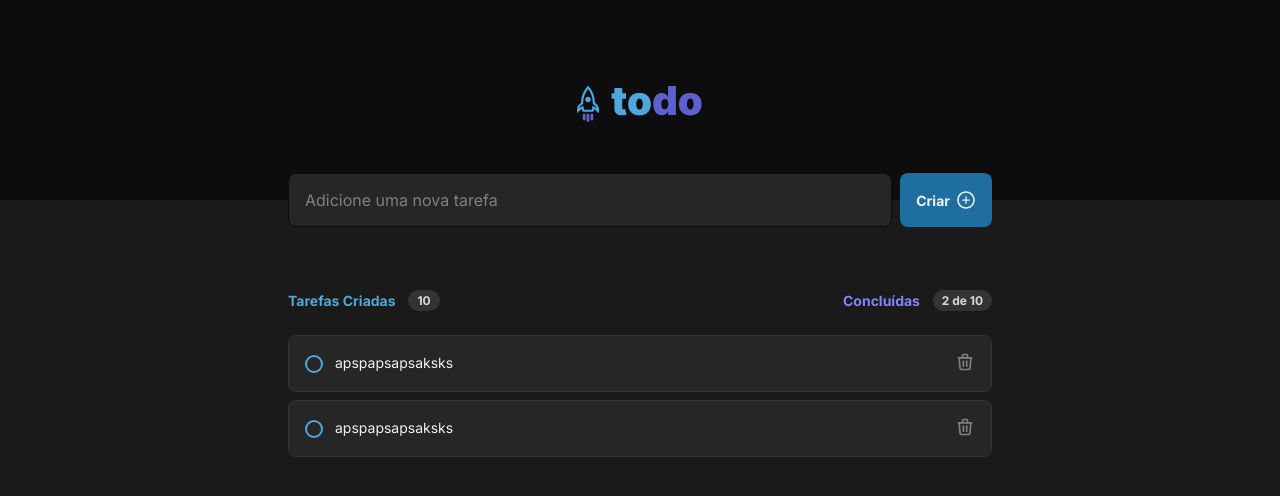
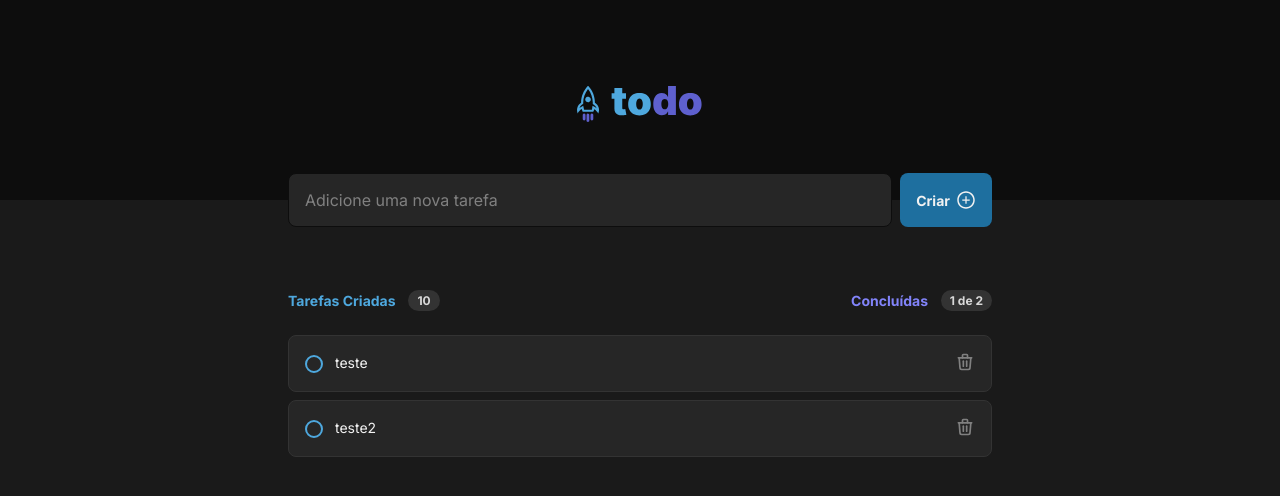
Before and after one commit to pedroeduardobibiano/ToDo-Task, a React (Vite) app: page / in a window 1280 px wide. Shown: the top 496 px of the page. Built offline with nearby package versions, Linux system fonts and the light colour scheme.

Commit message:
states_functions

```diff
--- a/src/App.tsx
+++ b/src/App.tsx
@@ -2,12 +2,46 @@
 import { Header } from "./components/Header";
 import { Tasks } from "./components/Tasks";
 
+export interface ITask {
+  id: string;
+  title: string;
+  isCompleted: boolean;
+}
 
-export function App(){
-  return(
+export function App() {
+  const [tasks, setTasks] = useState([
+    {
+      id: "teste",
+      title: "teste",
+      isCompleted: true,
+    },
+    {
+      id: "teste2",
+      title: "teste2",
+      isCompleted: false,
+    },
+  ]);
+
+  function addTask(taskTitle: string) {
+    setTasks([
+      ...tasks,
+      {
+        id: crypto.randomUUID(),
+        title: taskTitle,
+        isCompleted: false,
+      },
+    ]);
+  }
+
+  function deleteTaskById(taskId: string) {
+    const newTasks = tasks.filter((task) => task.id != taskId);
+    setTasks(newTasks);
+  }
+
+  return (
     <>
-    <Header/>
-    <Tasks/>
+      <Header onAddTask={addTask} />
+      <Tasks tasks={tasks} onDelete={deleteTaskById}/>
     </>
-  )
+  );
 }
--- a/src/components/Header/index.tsx
+++ b/src/components/Header/index.tsx
@@ -1,21 +1,42 @@
 import toDoLogo from "../../assets/Logo.svg";
 import styles from "./header.module.css";
-import {AiOutlinePlusCircle} from 'react-icons/ai'
+import { AiOutlinePlusCircle } from "react-icons/ai";
+import { ChangeEvent, FormEvent, useState } from "react";
 
-export function Header() {
+interface Props {
+  onAddTask: (taskTitle: string) => void;
+}
+
+export function Header({ onAddTask }: Props) {
+  const [title, setTitle] = useState("");
+
+  function handleSubmit(event: FormEvent) {
+    event.preventDefault();
+
+    onAddTask(title);
+    setTitle("");
+  }
+
+  function onChangeTitle(event: ChangeEvent<HTMLInputElement>) {
+    setTitle(event.target.value);
+  }
+
   return (
     <header className={styles.header}>
       <img src={toDoLogo} alt="" />
 
-      <form className={styles.newTaskForm} action="">
+      <form className={styles.newTaskForm} onSubmit={handleSubmit} action="">
         <input
+          onChange={onChangeTitle}
+          value={title}
           type="text"
           name=""
           id=""
           placeholder="Adicione uma nova tarefa"
         />
-        <button>Criar
-            <AiOutlinePlusCircle size={20}/>
+        <button>
+          Criar
+          <AiOutlinePlusCircle size={20} />
         </button>
       </form>
     </header>
--- a/src/components/Task/index.tsx
+++ b/src/components/Task/index.tsx
@@ -1,17 +1,24 @@
 import styles from './task.module.css'
 import {TbTrash} from 'react-icons/tb'
+import { ITask } from '../../App';
 
-export function Task(){
+
+interface Props{
+    task: ITask;
+    onDelete: (taskId: string) => void
+}
+
+export function Task( {task, onDelete}: Props){
     return(
         <div className={styles.task}>
             <button className={styles.checkContainer}>
                 <div/>
             </button>
             <p>
-                apspapsapsaksks
+                {task.title}
             </p>
 
-            <button className={styles.deleteButton}>
+            <button onClick={()=>(onDelete(task.id))}  className={styles.deleteButton}>
                 <TbTrash size={20}/>
             </button>
         </div>
--- a/src/components/Tasks/index.tsx
+++ b/src/components/Tasks/index.tsx
@@ -1,7 +1,19 @@
 import { Task } from '../Task'
+import {ITask} from '../../App'
 import styles from './tasks.module.css'
 
-export function Tasks(){
+interface Props{
+    tasks: ITask[],
+    onDelete: (taskId: string) => void
+}
+
+
+export function Tasks({tasks, onDelete}: Props){
+    const taskQuantity = tasks.length;
+    const completedTasks = tasks.filter(task => task.isCompleted === true).length
+
+
+
     return(
         <section className={styles.tasks}>
             <header className={styles.header}>
@@ -12,13 +24,14 @@
 
                 <div>
                     <p className={styles.textPurple}>Concluídas</p>
-                    <span>2 de 10</span>
+                    <span>{completedTasks} de {taskQuantity}</span>
                 </div>
             </header>
 
             <div>
-                <Task/>
-                <Task/>
+                {tasks.map((task)=>{
+                   return <Task key={task.id} task={task} onDelete={onDelete}/>
+                })}
             </div>
         </section>
     )
```
